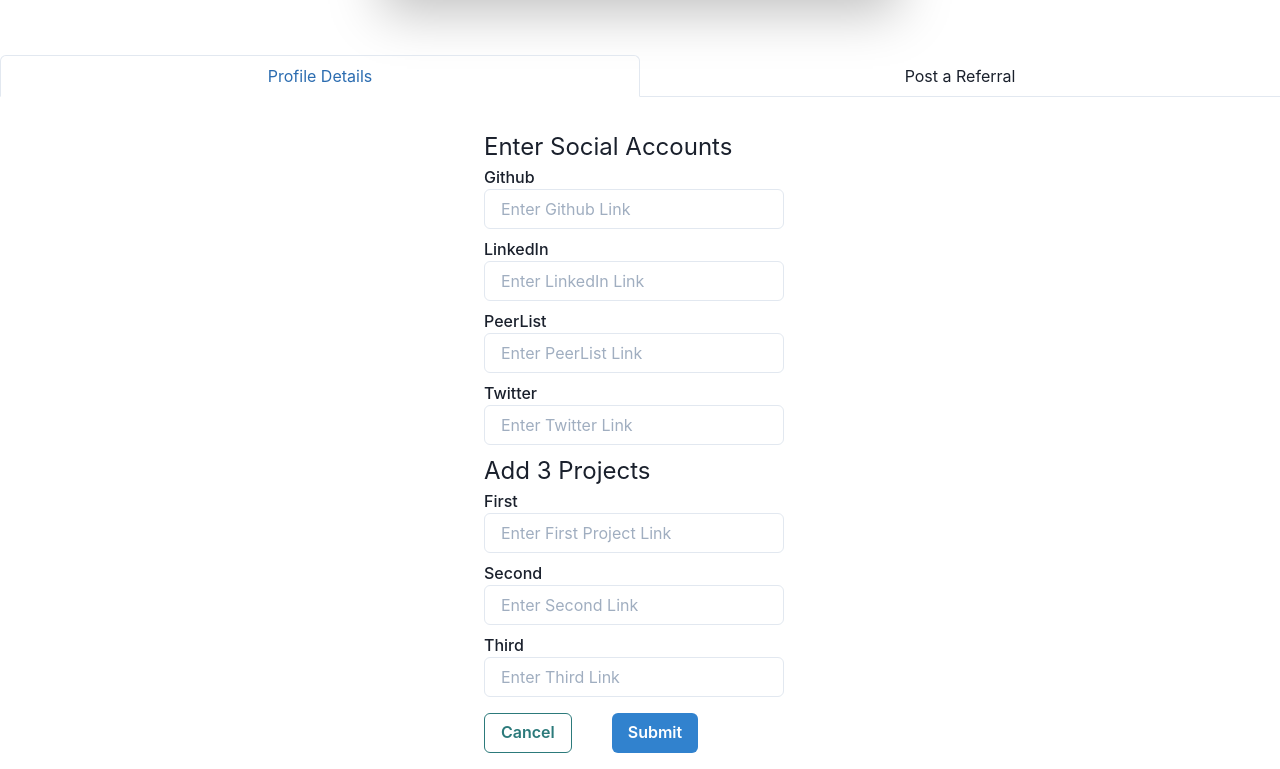
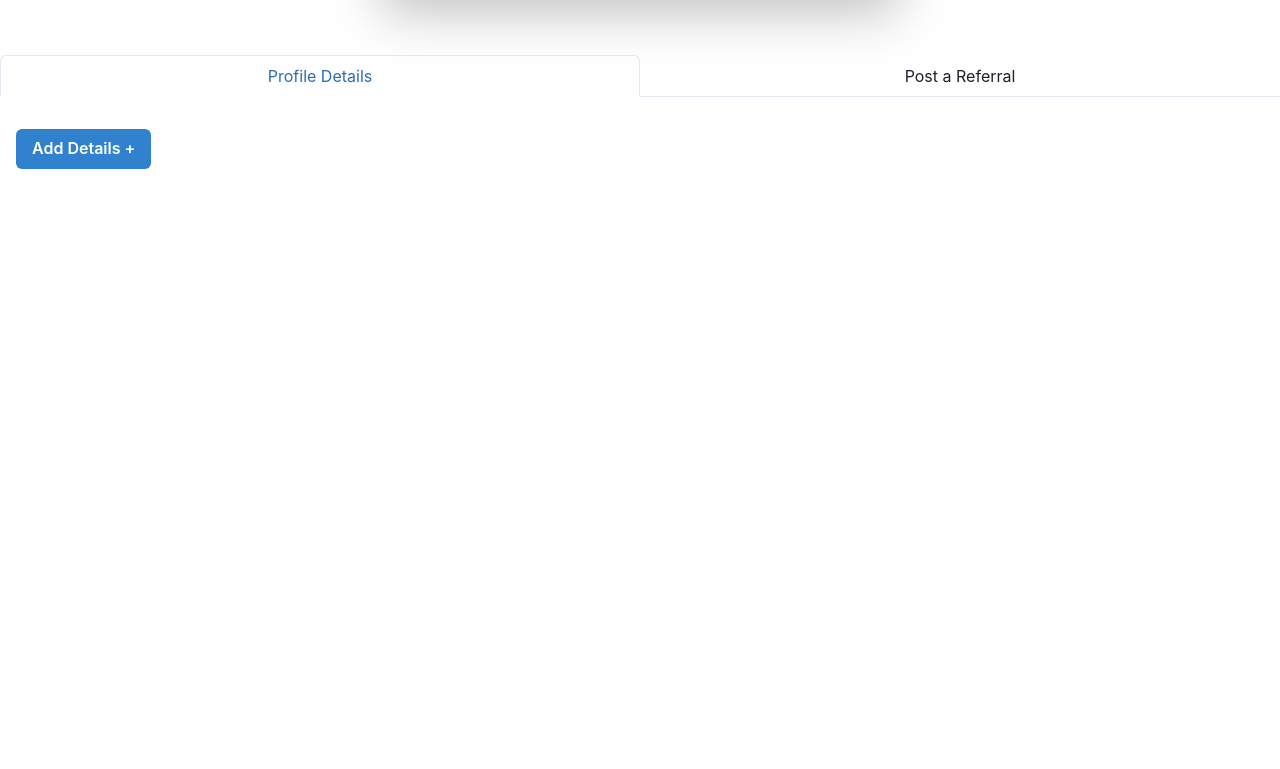
Before and after one commit to vijaytembugade/satellite, a React (Create React App) app: page /profile in a window 1280 px wide. Shown: the part 345-1114 px from the top of the page. After the commit the page ends 800 px from the top, so only its background shows below. Built offline with nearby package versions, Linux system fonts and the light colour scheme; no server answers.

Commit message:
add details and close

```diff
--- a/src/components/ProfileDetails.jsx
+++ b/src/components/ProfileDetails.jsx
@@ -8,7 +8,7 @@ import {
 } from '@chakra-ui/react';
 import React from 'react';
 
-export const ProfileDetails = () => {
+export const ProfileDetails = ({close}) => {
   return (
     <Flex justify="center" alignItems="center" direction="column" gap="4">
       <FormControl width={{ base: '100%', md: '50%', xl: '25%' }}>
@@ -44,7 +44,7 @@ export const ProfileDetails = () => {
           <Input placeholder="Enter Third Link" isRequired />
         </FormLabel>
         <Flex gap="10" mt="1rem">
-          <Button colorScheme="teal" variant="outline">
+          <Button colorScheme="teal" variant="outline" onClick={close}>
             Cancel
           </Button>
           <Button colorScheme="blue">Submit</Button>
--- a/src/screens/Profile/Profile.jsx
+++ b/src/screens/Profile/Profile.jsx
@@ -15,6 +15,7 @@ import {
   Text,
   useColorModeValue,
 } from '@chakra-ui/react';
+import { useState } from 'react';
 import { ProfileDetails } from '../../components';
 import { useAuth } from '../../contexts';
 
@@ -22,7 +23,9 @@ export const Profile = () => {
   const {
     state: { user },
   } = useAuth();
-  console.log(user);
+
+  const cancelHandler = () => setDetails(false);
+  const [isDetails, setDetails] = useState(false);
   return (
     <div>
       <Center py={6}>
@@ -138,7 +141,10 @@ export const Profile = () => {
         </TabList>
         <TabPanels>
           <TabPanel>
-            <ProfileDetails />
+          {!isDetails && <Button colorScheme="blue" onClick={() => setDetails(true)}>
+              Add Details +
+            </Button>}
+            {isDetails && <ProfileDetails close={cancelHandler} />}
           </TabPanel>
           <TabPanel>
             <p>two!</p>
```
